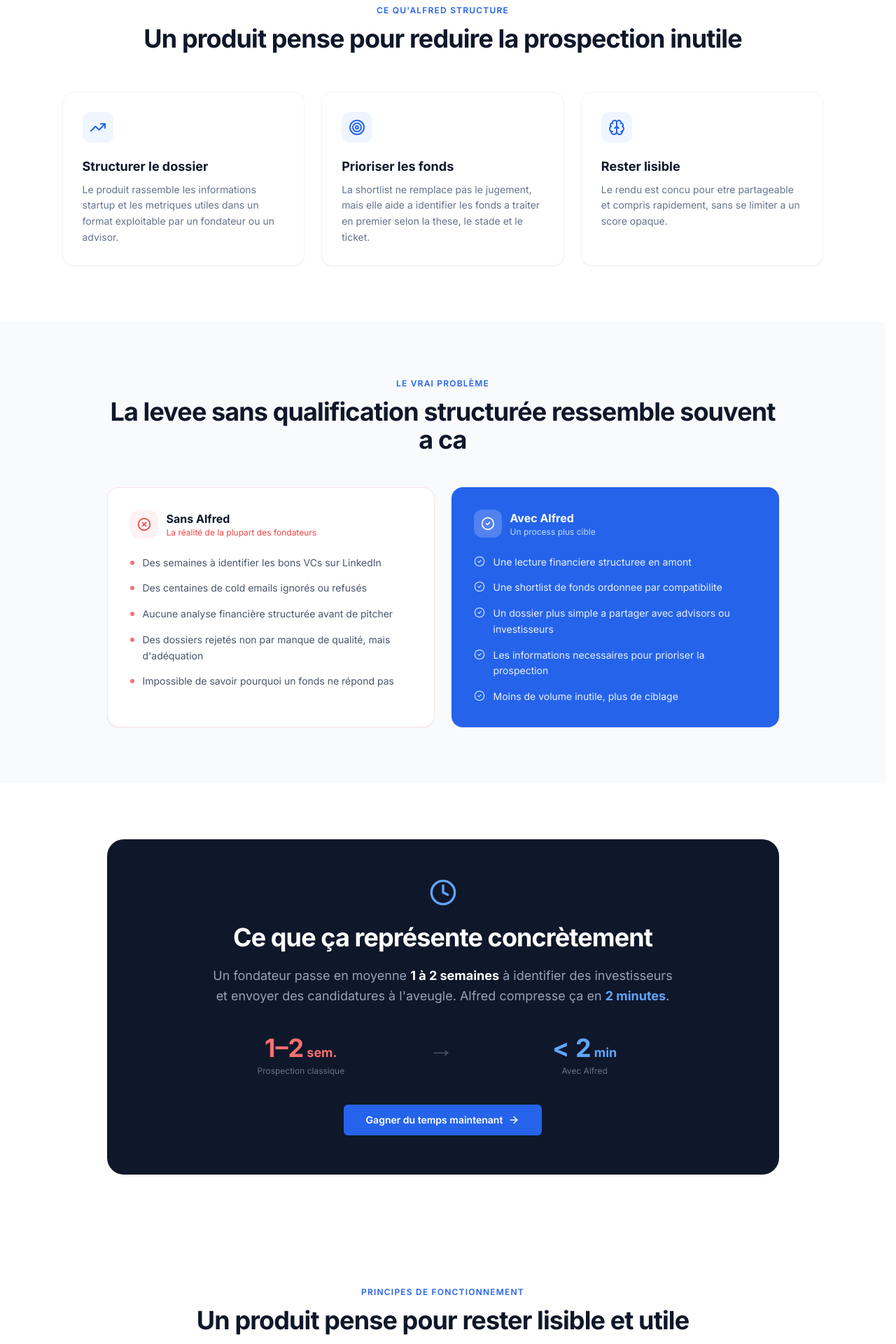
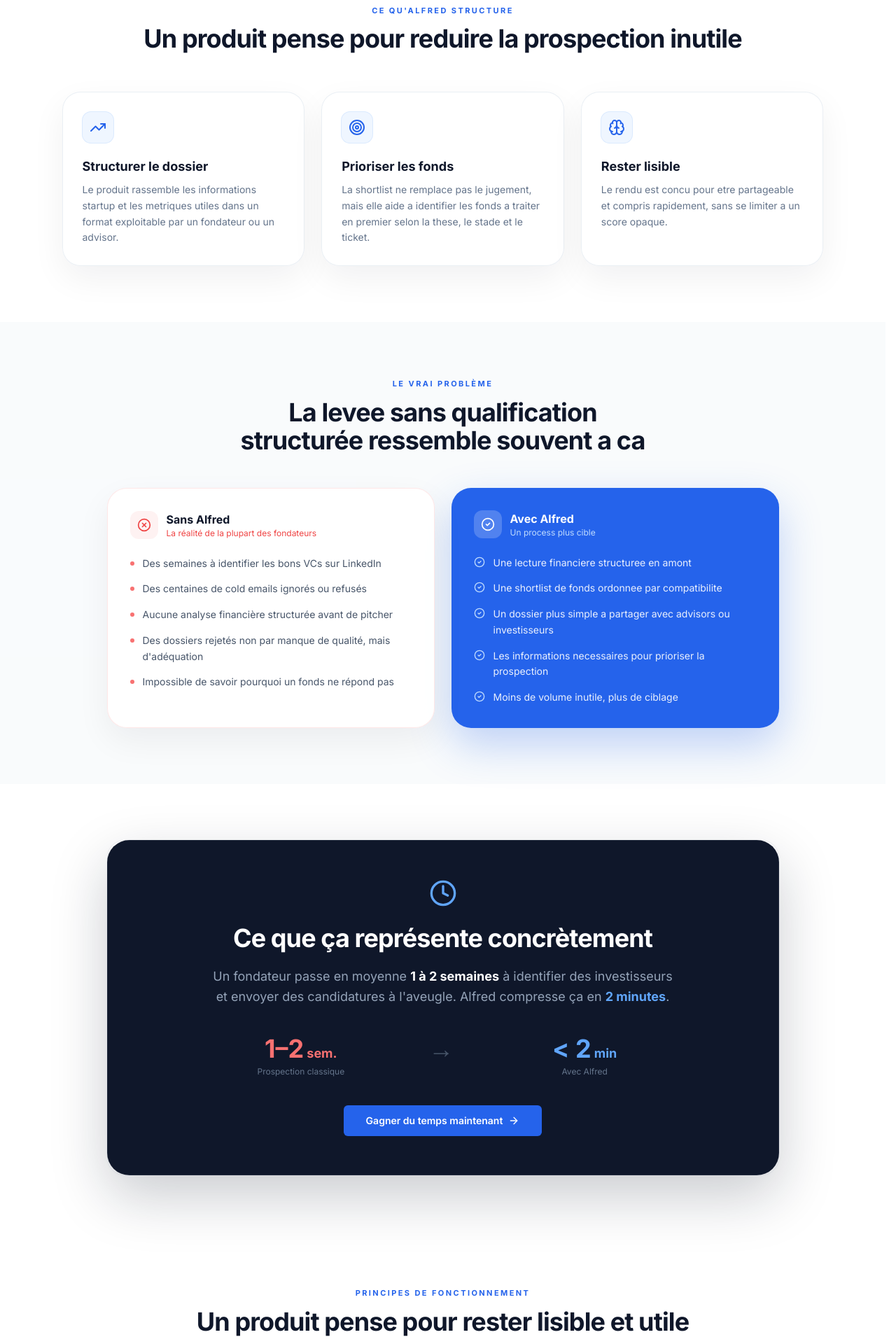
Before and after one commit to alfredauboyneau/alfred-vc-platform, a Next.js app: page /about in a window 1280 px wide. Shown: the part 840-2760 px from the top of the page at 70% size. Built offline with nearby package versions, Linux system fonts and the light colour scheme; no server answers.

Commit message:
style: refine premium marketing surfaces

```diff
--- a/app/about/page.tsx
+++ b/app/about/page.tsx
@@ -55,7 +55,7 @@
     <div className="min-h-screen bg-white">
 
       {/* ── Navbar ── */}
-      <nav className="sticky top-0 z-50 border-b border-slate-100 bg-white/90 backdrop-blur-xl">
+      <nav className="sticky top-0 z-50 border-b border-slate-100/80 bg-white/80 backdrop-blur-2xl">
         <div className="max-w-7xl mx-auto px-4 sm:px-6 lg:px-8 h-16 flex items-center justify-between">
           <Link href="/" className="flex items-center gap-2.5 hover:opacity-80 transition-opacity">
             <div className="w-8 h-8 rounded-lg bg-gradient-to-br from-blue-500 to-blue-700 flex items-center justify-center shadow-sm">
@@ -89,18 +89,18 @@
       </nav>
 
       {/* ── Hero ── */}
-      <section className="relative overflow-hidden bg-gradient-to-b from-slate-50 to-white pt-20 pb-24">
+      <section className="relative overflow-hidden marketing-surface pt-20 pb-24">
         <div className="absolute inset-0 opacity-[0.35]"
           style={{ backgroundImage: "linear-gradient(#e2e8f0 1px, transparent 1px), linear-gradient(to right, #e2e8f0 1px, transparent 1px)", backgroundSize: "64px 64px" }} />
         <div className="absolute top-0 left-1/2 -translate-x-1/2 w-[600px] h-[250px] bg-blue-100/60 rounded-full blur-[80px] pointer-events-none" />
 
         <div className="relative max-w-4xl mx-auto px-4 sm:px-6 lg:px-8 text-center">
-          <div className="inline-flex items-center gap-2 mb-8 px-4 py-1.5 rounded-full border border-blue-200 bg-blue-50 text-blue-700 text-xs font-semibold tracking-widest uppercase">
+          <div className="inline-flex items-center gap-2 mb-8 px-4 py-1.5 rounded-full border border-blue-200 bg-white/90 text-blue-700 text-xs font-semibold tracking-widest uppercase shadow-sm">
             <span className="w-1.5 h-1.5 rounded-full bg-blue-500 animate-pulse" />
             {a.heroBadge}
           </div>
 
-          <h1 className="text-5xl sm:text-6xl lg:text-7xl font-bold tracking-tight text-slate-900 mb-6 leading-[1.05]">
+          <h1 className="headline-balance text-5xl sm:text-6xl lg:text-7xl font-bold tracking-tight text-slate-900 mb-6 leading-[1.03]">
             {a.heroTitle}{" "}
             <span className="text-blue-600">{a.heroTitleHighlight}</span>
           </h1>
@@ -137,8 +137,8 @@
       {/* ── Ce qu'Alfred simplifie ── */}
       <section className="py-20 max-w-6xl mx-auto px-4 sm:px-6 lg:px-8">
         <div className="text-center mb-14">
-          <p className="text-xs font-semibold tracking-widest text-blue-600 uppercase mb-3">{a.simplifiesBadge}</p>
-          <h2 className="text-3xl sm:text-4xl font-bold text-slate-900 tracking-tight">
+          <p className="eyebrow mb-3">{a.simplifiesBadge}</p>
+          <h2 className="headline-balance text-3xl sm:text-4xl font-bold text-slate-900 tracking-tight">
             {a.simplifiesTitle}
           </h2>
         </div>
@@ -151,8 +151,8 @@
               <Brain key={2} className="w-6 h-6 text-blue-600" />,
             ];
             return (
-              <div key={i} className="group bg-white rounded-2xl border border-slate-100 p-7 shadow-sm hover:shadow-md hover:border-blue-100 transition-all">
-                <div className="w-11 h-11 bg-blue-50 rounded-xl flex items-center justify-center mb-5 group-hover:bg-blue-100 transition-colors">
+              <div key={i} className="premium-card group rounded-[26px] border border-slate-200/70 p-7 transition-all hover:-translate-y-0.5 hover:border-blue-100">
+                <div className="w-11 h-11 bg-blue-50 rounded-xl flex items-center justify-center mb-5 group-hover:bg-blue-100 transition-colors ring-1 ring-blue-100">
                   {icons[i]}
                 </div>
                 <h3 className="font-bold text-slate-900 mb-2 text-lg">{item.title}</h3>
@@ -164,17 +164,17 @@
       </section>
 
       {/* ── Avant / Après ── */}
-      <section className="bg-slate-50 py-20">
+      <section className="bg-slate-50/80 py-20">
         <div className="max-w-5xl mx-auto px-4 sm:px-6 lg:px-8">
           <div className="text-center mb-12">
-            <p className="text-xs font-semibold tracking-widest text-blue-600 uppercase mb-3">{a.problemBadge}</p>
-            <h2 className="text-3xl sm:text-4xl font-bold text-slate-900 tracking-tight">
+            <p className="eyebrow mb-3">{a.problemBadge}</p>
+            <h2 className="headline-balance text-3xl sm:text-4xl font-bold text-slate-900 tracking-tight">
               {a.problemTitle}
             </h2>
           </div>
 
           <div className="grid sm:grid-cols-2 gap-6">
-            <div className="bg-white border border-red-100 rounded-2xl p-8 shadow-sm">
+            <div className="premium-card rounded-[28px] border border-red-100/80 p-8">
               <div className="flex items-center gap-3 mb-6">
                 <div className="w-10 h-10 bg-red-50 rounded-xl flex items-center justify-center">
                   <XCircle className="w-5 h-5 text-red-500" />
@@ -194,7 +194,7 @@
               </ul>
             </div>
 
-            <div className="bg-blue-600 rounded-2xl p-8 shadow-sm">
+            <div className="rounded-[28px] bg-blue-600 p-8 shadow-[0_24px_60px_rgba(37,99,235,0.28)]">
               <div className="flex items-center gap-3 mb-6">
                 <div className="w-10 h-10 bg-white/20 rounded-xl flex items-center justify-center">
                   <CheckCircle2 className="w-5 h-5 text-white" />
@@ -219,7 +219,7 @@
 
       {/* ── Temps économisé ── */}
       <section className="py-20 max-w-5xl mx-auto px-4 sm:px-6 lg:px-8">
-        <div className="bg-slate-900 rounded-3xl p-10 sm:p-14 text-center">
+        <div className="section-frame bg-slate-900 rounded-[32px] p-10 sm:p-14 text-center shadow-[0_30px_80px_rgba(15,23,42,0.22)]">
           <Clock className="w-10 h-10 text-blue-400 mx-auto mb-6" />
           <h2 className="text-3xl sm:text-4xl font-bold text-white mb-5 tracking-tight">
             {a.timeBadge}
@@ -247,16 +247,16 @@
 
       <section className="py-20 max-w-6xl mx-auto px-4 sm:px-6 lg:px-8">
         <div className="text-center mb-12">
-          <p className="text-xs font-semibold tracking-widest text-blue-600 uppercase mb-3">
+          <p className="eyebrow mb-3">
             {lang === "en" ? "Operating principles" : "Principes de fonctionnement"}
           </p>
-          <h2 className="text-3xl sm:text-4xl font-bold text-slate-900 tracking-tight">
+          <h2 className="headline-balance text-3xl sm:text-4xl font-bold text-slate-900 tracking-tight">
             {lang === "en" ? "A product built to stay readable and useful" : "Un produit pense pour rester lisible et utile"}
           </h2>
         </div>
         <div className="grid gap-5 md:grid-cols-3">
           {operatingPrinciples.map((item) => (
-            <div key={item.title} className="rounded-3xl border border-slate-200 bg-white p-7 shadow-sm">
+            <div key={item.title} className="premium-card rounded-[26px] border border-slate-200/70 p-7">
               <h3 className="text-lg font-semibold text-slate-900">{item.title}</h3>
               <p className="mt-3 text-sm leading-relaxed text-slate-600">{item.desc}</p>
             </div>
@@ -265,14 +265,14 @@
       </section>
 
       {/* ── L'équipe ── */}
-      <section className="bg-slate-50 py-20">
+      <section className="bg-slate-50/80 py-20">
         <div className="max-w-3xl mx-auto px-4 sm:px-6 lg:px-8">
           <div className="text-center mb-10">
-            <p className="text-xs font-semibold tracking-widest text-blue-600 uppercase mb-3">{a.teamBadge}</p>
-            <h2 className="text-3xl font-bold text-slate-900 tracking-tight">{a.teamTitle}</h2>
+            <p className="eyebrow mb-3">{a.teamBadge}</p>
+            <h2 className="headline-balance text-3xl font-bold text-slate-900 tracking-tight">{a.teamTitle}</h2>
           </div>
 
-          <div className="bg-white rounded-2xl border border-slate-100 shadow-sm p-8 flex flex-col sm:flex-row items-center sm:items-start gap-8">
+          <div className="premium-card rounded-[28px] border border-slate-200/70 p-8 flex flex-col sm:flex-row items-center sm:items-start gap-8">
             <div className="shrink-0">
               <div className="w-20 h-20 rounded-2xl bg-gradient-to-br from-blue-500 to-blue-700 flex items-center justify-center shadow-md">
                 <span className="text-white text-2xl font-bold">AA</span>
--- a/app/globals.css
+++ b/app/globals.css
@@ -65,8 +65,54 @@
   }
   html {
     scrollbar-gutter: stable;
+    scroll-behavior: smooth;
   }
   body {
     @apply bg-background text-foreground;
+    background-image:
+      radial-gradient(circle at top, rgba(59, 130, 246, 0.08), transparent 32%),
+      linear-gradient(to bottom, rgba(248, 250, 252, 0.9), rgba(255, 255, 255, 1) 22%);
+    text-rendering: optimizeLegibility;
+    -webkit-font-smoothing: antialiased;
+  }
+  ::selection {
+    background: rgba(59, 130, 246, 0.18);
   }
 }
+
+@layer utilities {
+  .marketing-surface {
+    background:
+      linear-gradient(180deg, rgba(255, 255, 255, 0.98), rgba(248, 250, 252, 0.92)),
+      radial-gradient(circle at top right, rgba(59, 130, 246, 0.08), transparent 36%);
+  }
+
+  .premium-card {
+    background: rgba(255, 255, 255, 0.92);
+    box-shadow:
+      0 18px 48px rgba(15, 23, 42, 0.06),
+      inset 0 1px 0 rgba(255, 255, 255, 0.7);
+    backdrop-filter: blur(14px);
+  }
+
+  .section-frame {
+    position: relative;
+  }
+
+  .section-frame::before {
+    content: "";
+    position: absolute;
+    inset: 0;
+    border-radius: 1.5rem;
+    border: 1px solid rgba(148, 163, 184, 0.14);
+    pointer-events: none;
+  }
+
+  .eyebrow {
+    @apply text-[11px] font-bold uppercase tracking-[0.22em] text-blue-600;
+  }
+
+  .headline-balance {
+    text-wrap: balance;
+  }
+}
```
Also changed, not shown: app/how-it-works/page.tsx (+13 -12 lines), app/page.tsx (+30 -29 lines).
